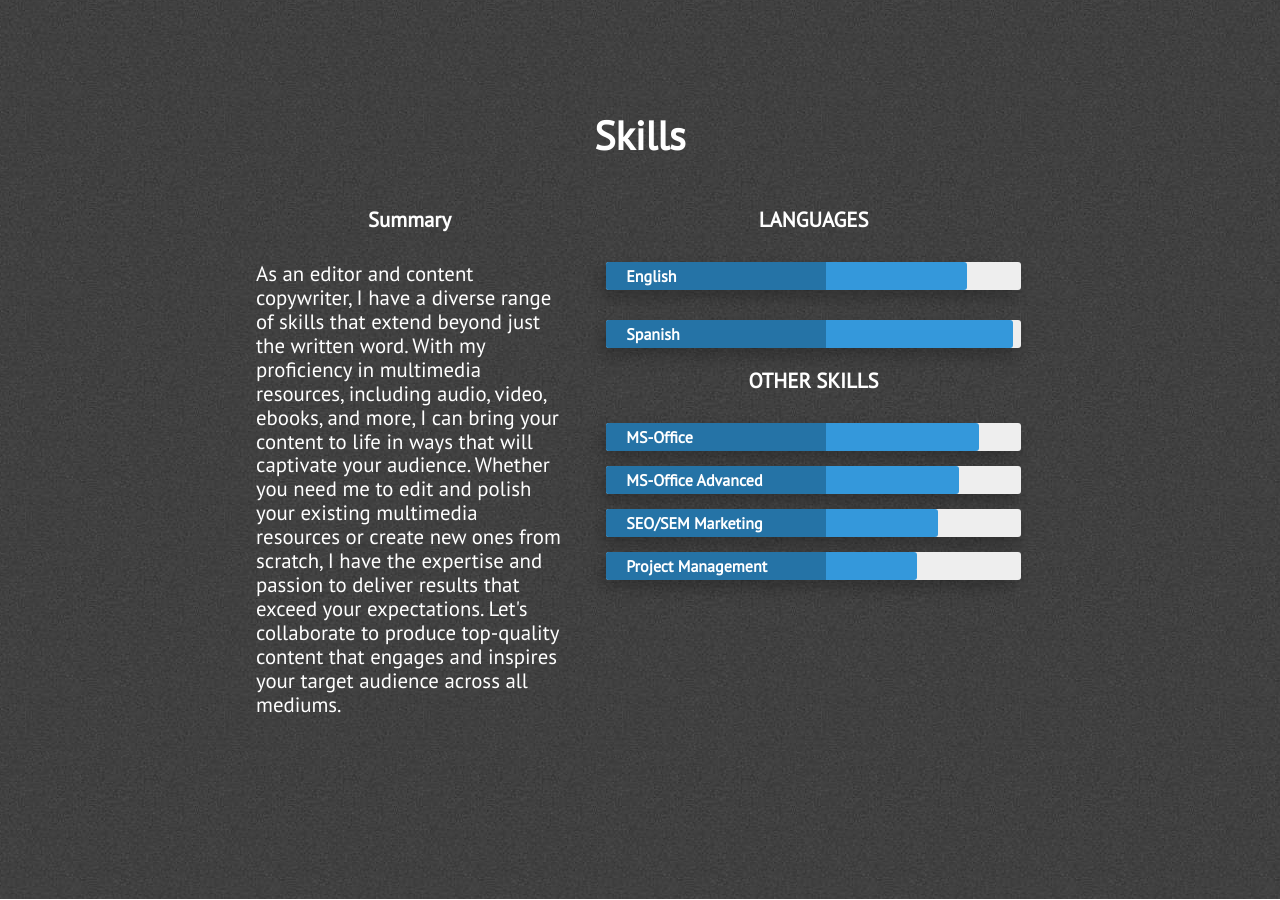
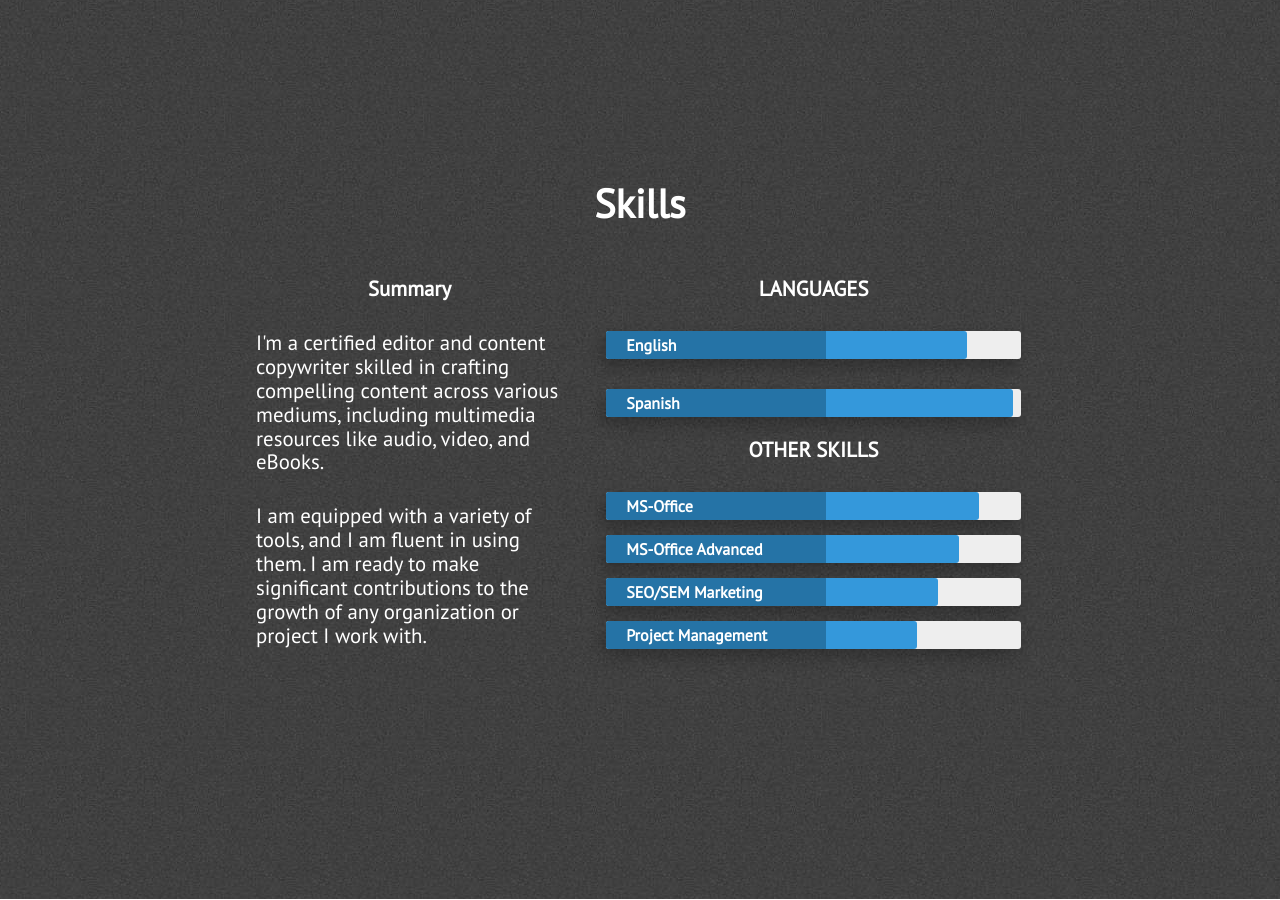
Before and after one commit to wascarleonel/portfolio, a Jekyll site: the page built from index.html, in a window 1280 px wide and 900 px high, scrolled down 2001 px. Built offline with Jekyll 4.4.1, drawn with Linux system fonts in a browser that asks for light colours; nearby versions of some CDN libraries.

Commit message:
Update skills.html

```diff
--- a/_includes/skills.html
+++ b/_includes/skills.html
@@ -7,8 +7,13 @@
                 <div class="what-i-do">
                     <h3 class="center-align skills-subsection">Summary</h3>
                     <p class="paragraph-text justified-align">
-                        As an editor and content copywriter, I have a diverse range of skills that extend beyond just the written word. With my proficiency in multimedia resources, including audio, video, ebooks, and more, I can bring your content to life in ways that will captivate your audience. Whether you need me to edit and polish your existing multimedia resources or create new ones from scratch, I have the expertise and passion to deliver results that exceed your expectations. Let's collaborate to produce top-quality content that engages and inspires your target audience across all mediums.
+                        I'm a certified editor and content copywriter skilled in crafting compelling content across various mediums, including multimedia resources like audio, video, and eBooks.
                     </p>
+                 <p class="paragraph-text justified-align">
+                        I am equipped with a variety of tools, and I am fluent in using them. I am ready to make significant contributions to the growth of any organization or project I work with.
+                    </p>
+
+
                 </div>
                 <div class="technical-skills">
 
```
